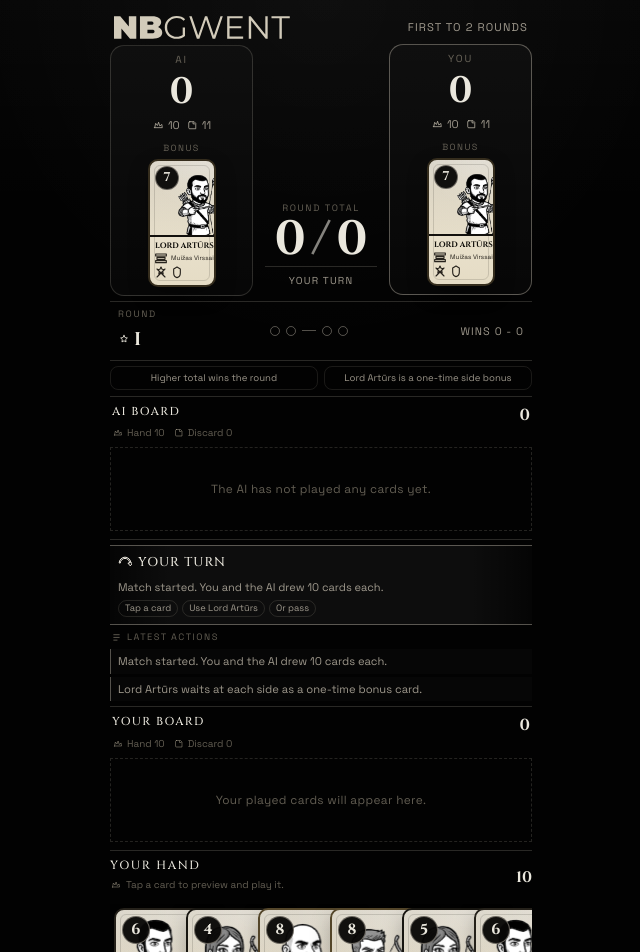
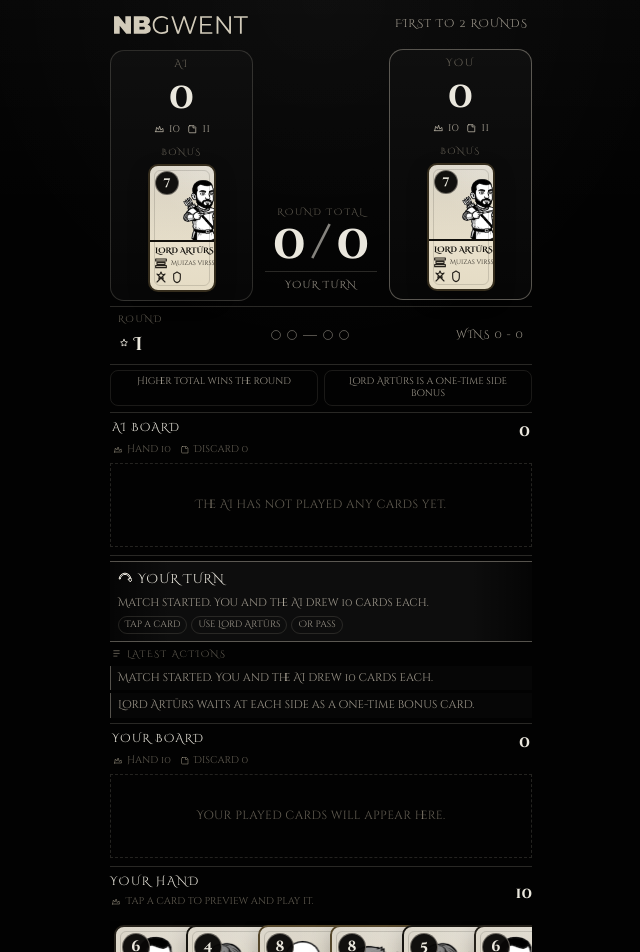
Before and after one commit to tyomastag/nbgwent, a React (Vite) app: page / in a window 1280 px wide. Shown: the top 952 px of the page, without its empty margins (319-959 px from the left). Built offline with nearby package versions, Linux system fonts and the light colour scheme.

Commit message:
Refine logo spacing and switch to Cinzel Decorative

```diff
--- a/src/App.module.css
+++ b/src/App.module.css
@@ -25,7 +25,7 @@
 
 .title {
   margin: 0;
-  font-family: 'Cinzel', 'Cormorant Garamond', serif;
+  font-family: 'Cinzel Decorative', serif;
   font-size: clamp(1.8rem, 6vw, 2.7rem);
   line-height: 0.96;
 }
--- a/src/components/BoardRow.module.css
+++ b/src/components/BoardRow.module.css
@@ -26,7 +26,7 @@
 .label {
   margin: 0;
   color: var(--text-primary);
-  font-family: 'Cinzel', serif;
+  font-family: 'Cinzel Decorative', serif;
   font-size: 0.72rem;
   letter-spacing: 0.12em;
   text-transform: uppercase;
@@ -49,7 +49,7 @@
 .count {
   min-width: 24px;
   margin: 0;
-  font-family: 'Cinzel', serif;
+  font-family: 'Cinzel Decorative', serif;
   font-size: 1rem;
   font-weight: 700;
   text-align: right;
--- a/src/components/Card.module.css
+++ b/src/components/Card.module.css
@@ -150,7 +150,7 @@
 }
 
 .initials {
-  font-family: 'Cinzel', serif;
+  font-family: 'Cinzel Decorative', serif;
   font-size: clamp(1.35rem, 5vw, 2.2rem);
   font-weight: 700;
   letter-spacing: 0.08em;
@@ -175,7 +175,7 @@
   border-radius: 999px;
   background: rgba(9, 8, 7, 0.96);
   color: var(--text-primary);
-  font-family: 'Cinzel', serif;
+  font-family: 'Cinzel Decorative', serif;
   font-size: 0.92rem;
   font-weight: 700;
 }
@@ -210,7 +210,7 @@
 
 .name {
   margin: 0;
-  font-family: 'Cinzel', serif;
+  font-family: 'Cinzel Decorative', serif;
   font-size: 0.74rem;
   font-weight: 700;
   line-height: 1.05;
--- a/src/components/CardModal.module.css
+++ b/src/components/CardModal.module.css
@@ -29,7 +29,7 @@
   border-radius: 10px;
   border: 1px solid var(--border-strong);
   color: var(--text-primary);
-  font-family: 'Cinzel', serif;
+  font-family: 'Cinzel Decorative', serif;
   letter-spacing: 0.1em;
   text-transform: uppercase;
 }
--- a/src/components/GameScreen.module.css
+++ b/src/components/GameScreen.module.css
@@ -12,14 +12,14 @@
   justify-content: space-between;
   align-items: center;
   gap: 8px;
-  padding: 4px 4px 0;
+  padding: 4px 4px 10px;
 }
 
 .logo {
   display: block;
-  width: min(176px, 54vw);
+  width: min(134px, 42vw);
   height: auto;
-  max-height: 28px;
+  max-height: 20px;
   object-fit: contain;
 }
 
@@ -76,7 +76,7 @@
 
 .turnLabel {
   margin: 0;
-  font-family: 'Cinzel', serif;
+  font-family: 'Cinzel Decorative', serif;
   font-size: 0.8rem;
   letter-spacing: 0.08em;
   text-transform: uppercase;
@@ -114,7 +114,7 @@
   border-left: 1px solid var(--border-strong);
   border-right: 1px solid var(--border-strong);
   color: var(--text-primary);
-  font-family: 'Cinzel', serif;
+  font-family: 'Cinzel Decorative', serif;
   font-size: 0.7rem;
   letter-spacing: 0.08em;
   text-align: center;
--- a/src/components/Hand.module.css
+++ b/src/components/Hand.module.css
@@ -14,7 +14,7 @@
 .label {
   margin: 0;
   color: var(--text-primary);
-  font-family: 'Cinzel', serif;
+  font-family: 'Cinzel Decorative', serif;
   font-size: 0.74rem;
   letter-spacing: 0.14em;
   text-transform: uppercase;
@@ -31,7 +31,7 @@
 
 .count {
   margin: 0;
-  font-family: 'Cinzel', serif;
+  font-family: 'Cinzel Decorative', serif;
   font-size: 0.96rem;
   font-weight: 700;
 }
--- a/src/components/MatchResultModal.module.css
+++ b/src/components/MatchResultModal.module.css
@@ -32,7 +32,7 @@
 
 .title {
   margin: 0;
-  font-family: 'Cinzel', serif;
+  font-family: 'Cinzel Decorative', serif;
   font-size: 1.8rem;
   line-height: 1.04;
   text-transform: uppercase;
@@ -46,7 +46,7 @@
 
 .score {
   margin: 14px 0 0;
-  font-family: 'Cinzel', serif;
+  font-family: 'Cinzel Decorative', serif;
   font-size: 0.92rem;
   font-weight: 700;
   letter-spacing: 0.08em;
@@ -60,7 +60,7 @@
   border: 1px solid var(--border-strong);
   background: rgba(255, 255, 255, 0.08);
   color: var(--text-primary);
-  font-family: 'Cinzel', serif;
+  font-family: 'Cinzel Decorative', serif;
   letter-spacing: 0.1em;
   text-transform: uppercase;
 }
--- a/src/components/PassButton.module.css
+++ b/src/components/PassButton.module.css
@@ -7,7 +7,7 @@
     linear-gradient(180deg, rgba(255, 255, 255, 0.08), rgba(255, 255, 255, 0.02)),
     rgba(8, 8, 8, 0.98);
   color: var(--text-primary);
-  font-family: 'Cinzel', serif;
+  font-family: 'Cinzel Decorative', serif;
   font-size: 0.82rem;
   font-weight: 700;
   letter-spacing: 0.12em;
--- a/src/components/RoundTracker.module.css
+++ b/src/components/RoundTracker.module.css
@@ -26,7 +26,7 @@
 
 .value {
   margin: 2px 0 0;
-  font-family: 'Cinzel', serif;
+  font-family: 'Cinzel Decorative', serif;
   font-size: 1.15rem;
   font-weight: 700;
   letter-spacing: 0.12em;
--- a/src/components/ScoreBoard.module.css
+++ b/src/components/ScoreBoard.module.css
@@ -39,7 +39,7 @@
 
 .score {
   margin: 6px 0 4px;
-  font-family: 'Cinzel', serif;
+  font-family: 'Cinzel Decorative', serif;
   font-size: clamp(1.7rem, 8vw, 2.3rem);
   line-height: 1;
   font-weight: 700;
@@ -111,7 +111,7 @@
   justify-content: center;
   align-items: baseline;
   gap: 5px;
-  font-family: 'Cinzel', serif;
+  font-family: 'Cinzel Decorative', serif;
   font-size: clamp(2rem, 10vw, 3rem);
   line-height: 0.92;
   font-weight: 700;
--- a/src/index.css
+++ b/src/index.css
@@ -1,7 +1,7 @@
-@import url('https://fonts.googleapis.com/css2?family=Cinzel:wght@500;600;700&family=Cormorant+Garamond:wght@500;600;700&family=Space+Grotesk:wght@400;500;700&display=swap');
+@import url('https://fonts.googleapis.com/css2?family=Cinzel+Decorative:wght@400;700;900&display=swap');
 
 :root {
-  font-family: 'Space Grotesk', 'Avenir Next', 'Segoe UI', sans-serif;
+  font-family: 'Cinzel Decorative', serif;
   line-height: 1.5;
   font-weight: 400;
   color: rgba(244, 240, 230, 0.96);
```
